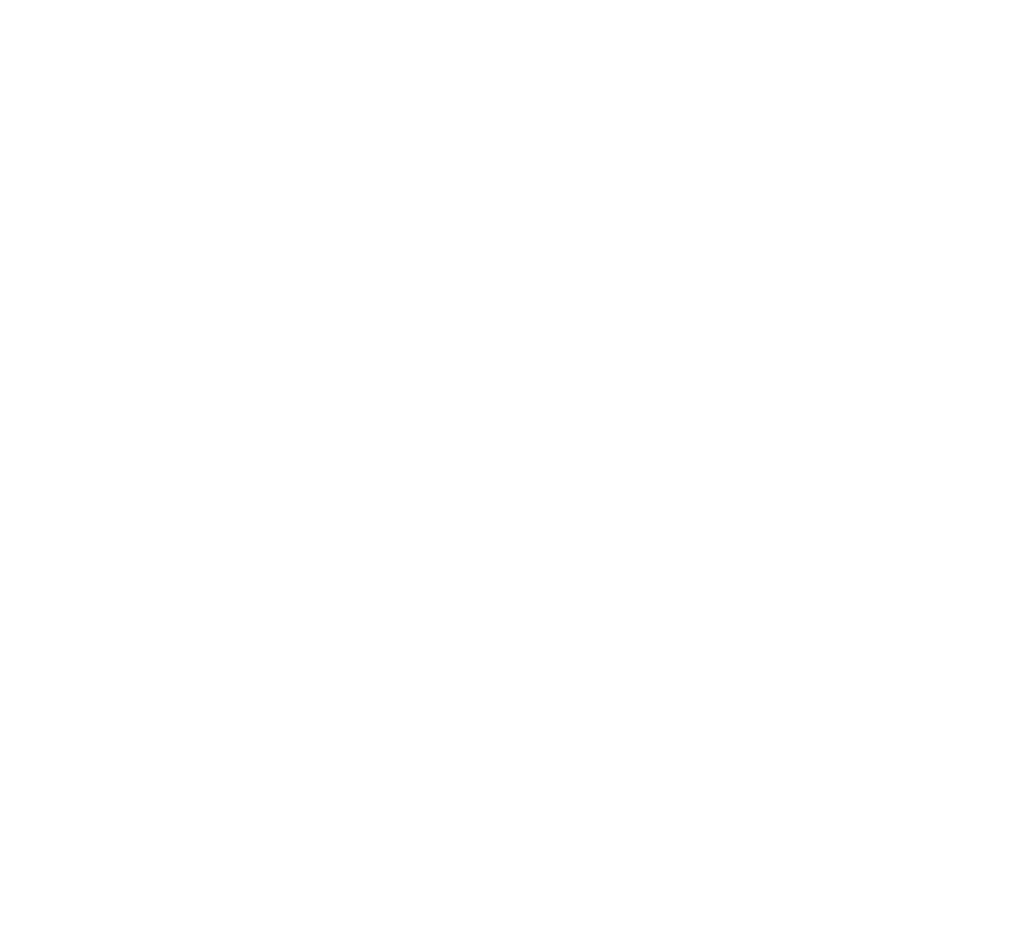
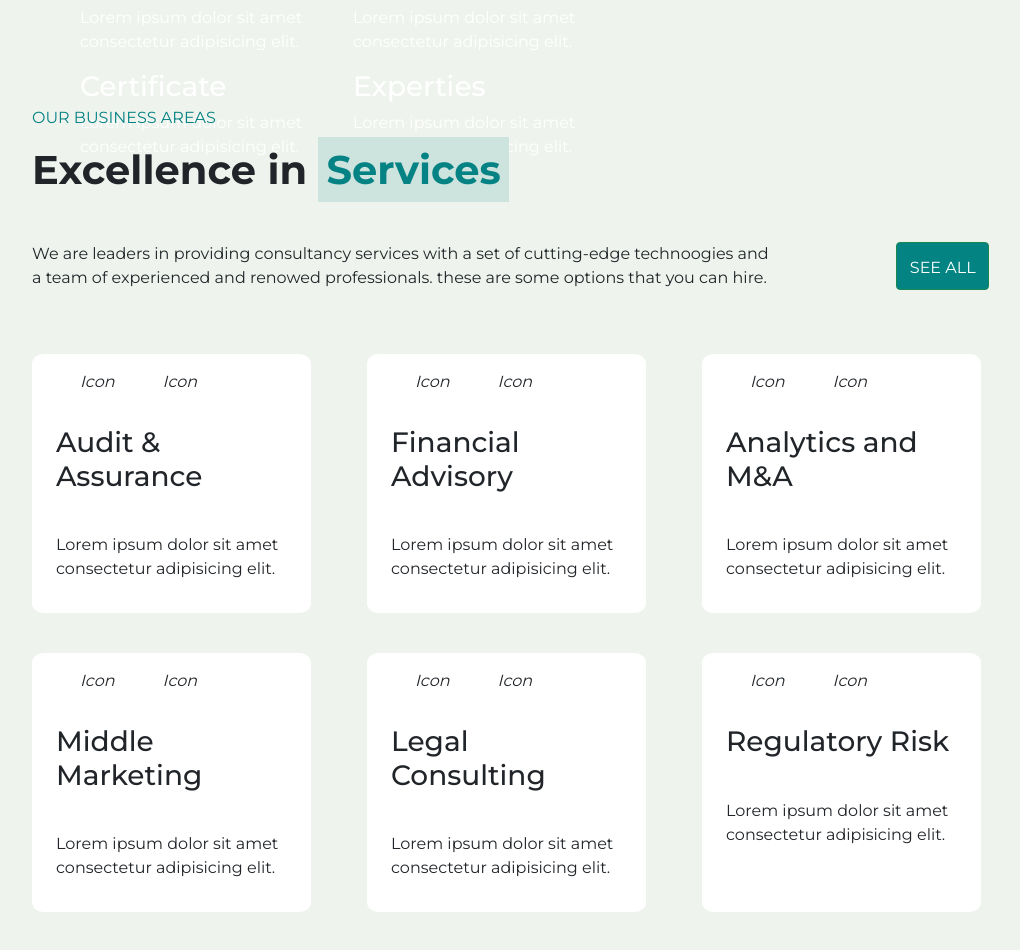
Before and after one commit to teoibnz/insurance-consulting, a Vue app: page / in a window 1280 px wide. Shown: the part 1340-2290 px from the top of the page, without its empty margins (50-1070 px from the left). Before the commit the page ends 1515 px from the top, so only its background shows below. Built offline with nearby package versions, Linux system fonts and the light colour scheme.

Commit message:
finalizzazione sezione "Excellence"

```diff
--- a/src/components/Excellence.vue
+++ b/src/components/Excellence.vue
@@ -1,5 +1,80 @@
 <template>
-    <div></div>
+    <div class="container-fluid my-excellence-wrapper">
+        <div class="container">
+            <div class="row">
+                <div class="col-12">
+                    <p class="excellence-text">OUR BUSINESS AREAS</p>
+                    <h1 class="fw-bold mb-5">Excellence in <span class="excellence-bg p-2">Services</span></h1>
+                    <div class="d-flex">
+                        <p class="col-8">
+                        We are leaders in providing consultancy services with a set of cutting-edge technoogies and a team of experienced and renowed professionals. these are some options that you can hire.
+                        </p>
+                        <form class="d-flex ms-5 ps-5">
+                            <button class="btn btn-outline-success mx-4 my-button" type="submit">
+                                SEE ALL
+                            </button>
+                        </form>
+                    </div>
+                </div>
+            </div>
+            <div class="row mt-5">
+                <div class="col-12 d-flex ">
+                    <div class="col-4 my-card d-flex flex-column flex-wrap">
+                        <div class="">
+                            <i>Icon</i>
+                            <i>Icon</i>
+                        </div>
+                        <h3>Audit & Assurance</h3>
+                        <p>Lorem ipsum dolor sit amet consectetur adipisicing elit.</p>
+                    </div>
+                    <div class="col-4 my-card d-flex flex-column">
+                        <div class="">
+                            <i>Icon</i>
+                            <i>Icon</i>
+                        </div>
+                        <h3>Financial Advisory</h3>
+                        <p>Lorem ipsum dolor sit amet consectetur adipisicing elit.</p>
+                    </div>
+                    <div class="col-4 my-card d-flex flex-column">
+                        <div class="">
+                            <i>Icon</i>
+                            <i>Icon</i>
+                        </div>
+                        <h3>Analytics and M&A</h3>
+                        <p>Lorem ipsum dolor sit amet consectetur adipisicing elit.</p>
+                    </div>
+                </div>
+            </div>
+            <div class="row">
+                <div class="col-12 d-flex ">
+                    <div class="col-4 my-card d-flex flex-column flex-wrap">
+                        <div class="">
+                            <i>Icon</i>
+                            <i>Icon</i>
+                        </div>
+                        <h3>Middle Marketing</h3>
+                        <p>Lorem ipsum dolor sit amet consectetur adipisicing elit.</p>
+                    </div>
+                    <div class="col-4 my-card d-flex flex-column">
+                        <div class="">
+                            <i>Icon</i>
+                            <i>Icon</i>
+                        </div>
+                        <h3>Legal Consulting</h3>
+                        <p>Lorem ipsum dolor sit amet consectetur adipisicing elit.</p>
+                    </div>
+                    <div class="col-4 my-card d-flex flex-column">
+                        <div class="">
+                            <i>Icon</i>
+                            <i>Icon</i>
+                        </div>
+                        <h3>Regulatory Risk</h3>
+                        <p>Lorem ipsum dolor sit amet consectetur adipisicing elit.</p>
+                    </div>
+                </div>
+            </div>
+        </div>
+    </div>
 </template>
 
 <script>
@@ -8,6 +83,34 @@ export default {
 }
 </script>
 
-<style>
+<style scoped lang='scss'>
+.my-excellence-wrapper{
+    padding-top: 10rem;
+    background-color: #eef4ed;
+}
 
+.my-button{
+        background-color: #048383;
+        color: white;
+        padding: 0.8rem;
+        height: 3rem;
+    }
+.my-card{
+    background-color: white;
+    width: calc(100% / 4);
+    margin-bottom: 2.5rem;
+    margin-right: 3.5rem;
+    border-radius: 4%;
+    *{
+        padding:1rem 1.5rem 1rem 1.5rem;
+    }
+
+}
+.excellence-bg{
+        background-color: #cce3de;
+        color: #058283;
+    }
+.excellence-text{
+        color: #058283;
+    }
 </style>
```
